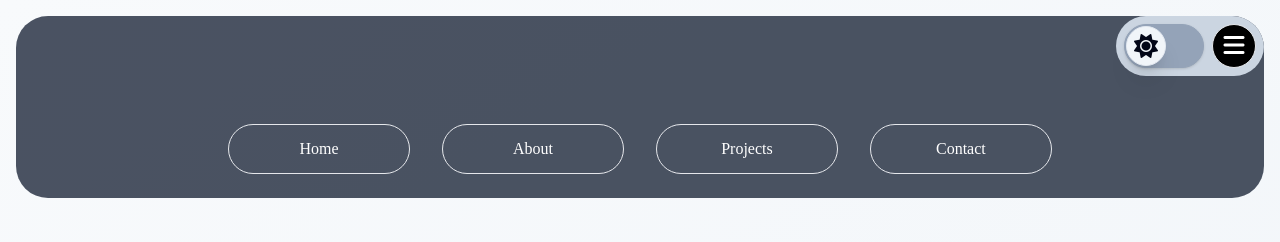
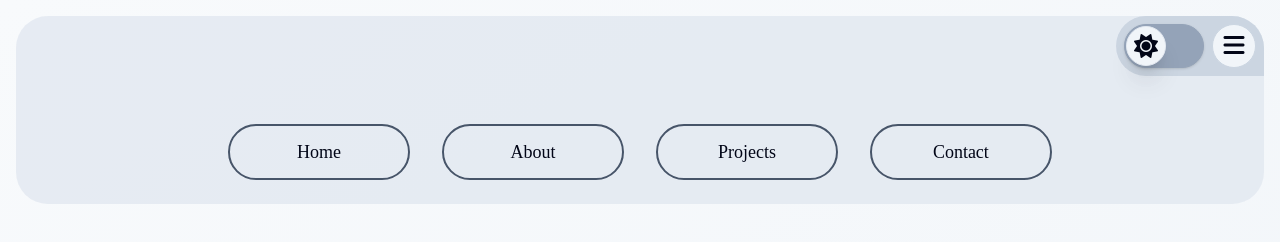
Before and after one commit to MSCompSci/mscompsci.github.io, an Astro site: page / in a window 1280 px wide. Both pictures are taken after a click on the button "Main menu". Built offline with nearby package versions, Linux system fonts and the light colour scheme; Astro itself is replaced by a stand-in of ours.

Commit message:
Add nav color styling
Signed-off-by: MSCompSci <62676614+MSCompSci@users.noreply.github.com>

```diff
--- a/src/components/nav.svelte
+++ b/src/components/nav.svelte
@@ -25,10 +25,11 @@
 <header class="fixed z-10 top-4 right-4 left-4 text-white">
   <div
     id="wrapper"
-    class=" overflow-clip max-h-16 transition-[max-height_4s_ease-in-out] bg-slate-800 bg-opacity-80 rounded-[2rem]"
+    class=" overflow-clip max-h-16 transition-[max-height_4s_ease-in-out] dark:bg-slate-800 bg-slate-200 bg-opacity-80 rounded-[2rem]"
   >
     <menu
-      class="mr-0 ml-auto h-fit bg-slate-300 w-fit dark:bg-slate-900 rounded-full flex justify-end p-2 gap-2"
+      id="menuBlock"
+      class="mr-0 ml-auto h-fit bg-slate-300 w-fit dark:bg-slate-900 rounded-l-full rounded-r-none flex justify-end p-2 gap-2"
     >
       <li>
         <DarkMode />
@@ -38,7 +39,7 @@
           on:click={toggleMenu}
           aria-controls="navMenu"
           title="Menu"
-          class="hover:scale-105 h-11 w-11 rounded-full border bg-black"
+          class=" hover:scale-105 h-11 w-11 rounded-full bg-slate-100 border-slate-300 dark:border-slate-800 border text-slate-950 dark:bg-slate-700 dark:text-slate-50"
         >
           <i aria-hidden="true" class="fa-solid fa-xl fa-bars"></i>
           <span class="sr-only">Main menu</span>
@@ -52,28 +53,36 @@
       <ol
         class="flex flex-col md:flex-row md:gap-8 gap-4 text-center pt-6 md:pt-12 w-[66%]"
       >
-        <li class="hover:scale-105 w-full border rounded-full">
+        <li
+          class=" text-lg text-slate-950 dark:text-slate-50 hover:scale-105 w-full border-2 border-slate-600 dark:border-slate-500 rounded-full"
+        >
           <a
             title="Home"
             class=" flex justify-center rounded-full py-3"
             href="/#home">Home</a
           >
         </li>
-        <li class="hover:scale-105 w-full border rounded-full">
+        <li
+          class=" text-lg text-slate-950 dark:text-slate-50 hover:scale-105 w-full border-2 border-slate-600 dark:border-slate-500 rounded-full"
+        >
           <a
             title="About"
             class="flex justify-center rounded-full py-3"
             href="/#about">About</a
           >
         </li>
-        <li class="hover:scale-105 w-full border rounded-full">
+        <li
+          class=" text-lg text-slate-950 dark:text-slate-50 hover:scale-105 w-full border-2 border-slate-600 dark:border-slate-500 rounded-full"
+        >
           <a
             title="Projects"
             class="flex justify-center rounded-full py-3"
             href="/#projects">Projects</a
           >
         </li>
-        <li class="hover:scale-105 w-full border rounded-full">
+        <li
+          class=" text-lg text-slate-950 dark:text-slate-50 hover:scale-105 w-full border-2 border-slate-600 dark:border-slate-500 rounded-full"
+        >
           <a
             title="Contact"
             class="flex justify-center rounded-full py-3"
```
